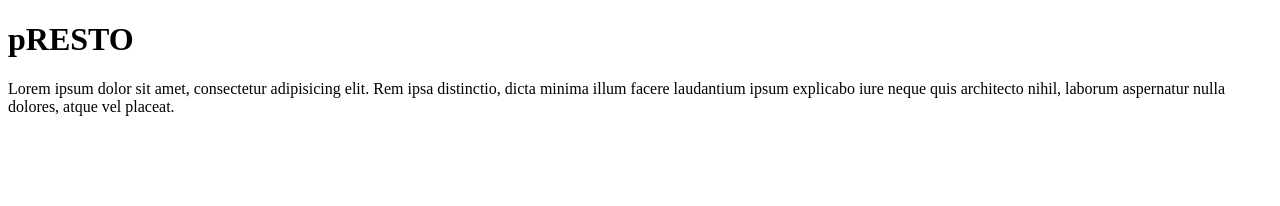
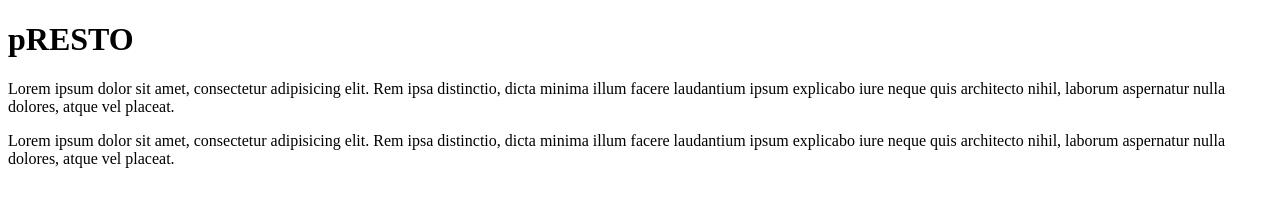
Before and after one commit to d3rson/presto, a plain HTML site: page index.html in a window 1280 px wide. Drawn offline with Linux system fonts and the light colour scheme.

Commit message:
fdsfdsfs

```diff
--- a/index.html
+++ b/index.html
@@ -8,5 +8,6 @@
 	<H1>pRESTO</H1>
 
 	<p>Lorem ipsum dolor sit amet, consectetur adipisicing elit. Rem ipsa distinctio, dicta minima illum facere laudantium ipsum explicabo iure neque quis architecto nihil, laborum aspernatur nulla dolores, atque vel placeat.</p>
+	<p>Lorem ipsum dolor sit amet, consectetur adipisicing elit. Rem ipsa distinctio, dicta minima illum facere laudantium ipsum explicabo iure neque quis architecto nihil, laborum aspernatur nulla dolores, atque vel placeat.</p>
 </body>
 </html>
```
